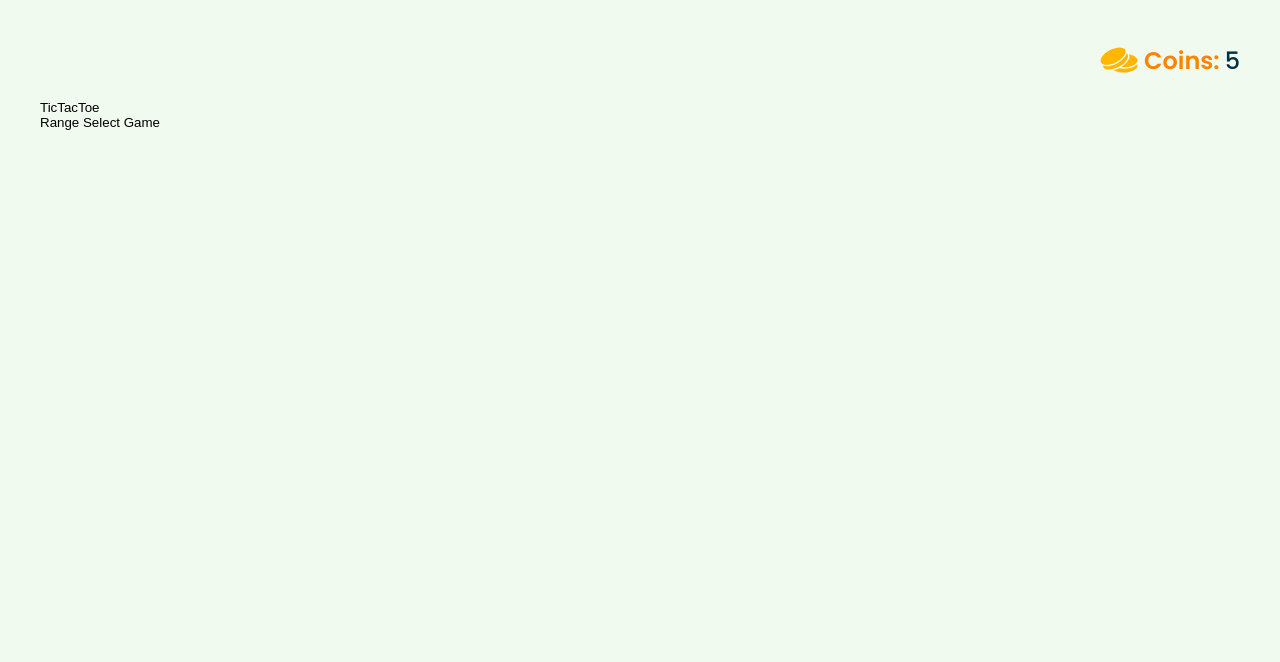
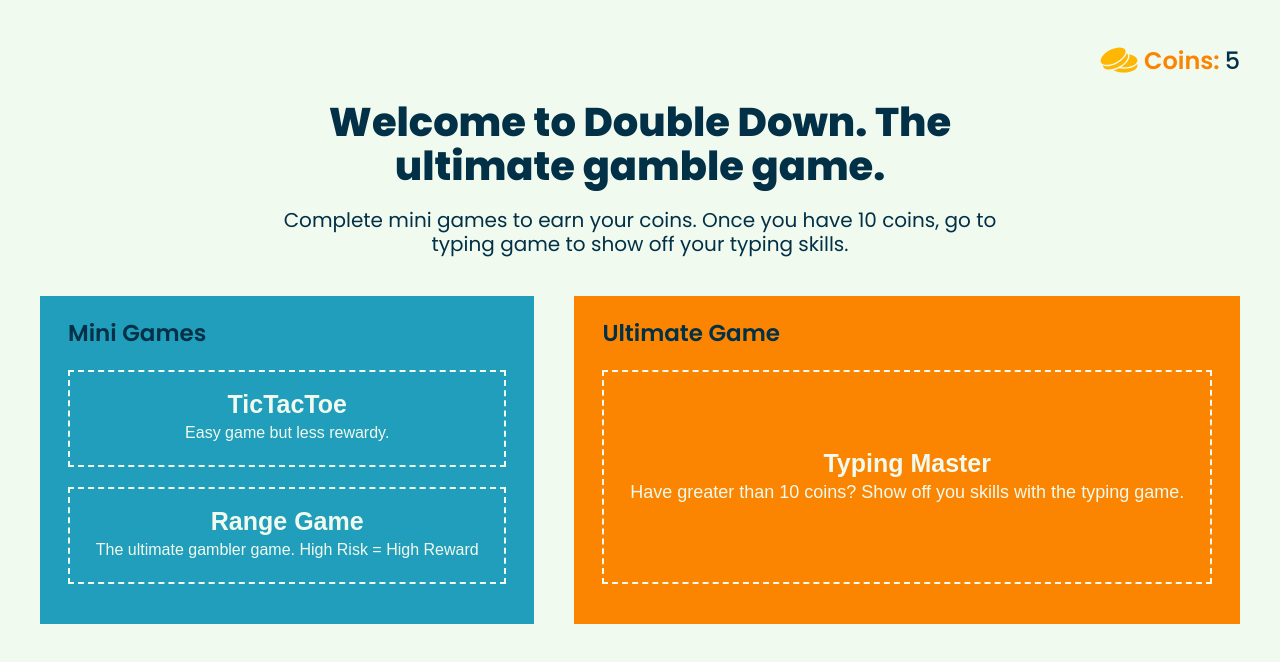
Before and after one commit to ki8yk8/double-down, a React (Vite) app: page / in a window 1280 px wide. Shown: the top 662 px of the page. Built offline with nearby package versions, Linux system fonts and the light colour scheme.

Commit message:
completes v1 of the game

```diff
--- a/src/app.jsx
+++ b/src/app.jsx
@@ -41,12 +41,115 @@ function App() {
 			</header>
 
 			<main>
-				<button className="u-link" onClick={() => set_show_tic_tac(true)}>
-					TicTacToe
-				</button>
-				<button className="u-link" onClick={() => set_show_range(true)}>
-					Range Select Game
-				</button>
+				<header
+					style={{ width: "60vw", margin: "0 auto", textAlign: "center" }}
+				>
+					<h1>Welcome to Double Down. The ultimate gamble game.</h1>
+					<p>
+						Complete mini games to earn your coins. Once you have 10 coins, go
+						to typing game to show off your typing skills.
+					</p>
+				</header>
+
+				<section style={{ marginTop: "2rem", display: "flex", gap: "2rem" }}>
+					<div
+						style={{
+							display: "flex",
+							flexDirection: "column",
+							flexGrow: 1,
+							backgroundColor: "var(--color-blue-green)",
+							padding: "1rem 1.4rem",
+						}}
+					>
+						<h3 style={{ marginBottom: "1rem" }}>Mini Games</h3>
+						<button
+							className="u-link"
+							onClick={() => set_show_tic_tac(true)}
+							style={{
+								border: "2px dashed var(--color-white)",
+								marginBottom: "1rem",
+								padding: "1rem",
+								width: "100%",
+								fontSize: "1.25rem",
+								fontWeight: 600,
+								color: "var(--color-white)",
+							}}
+						>
+							<p>TicTacToe</p>
+							<p
+								style={{
+									fontSize: "0.8rem",
+									fontWeight: 400,
+									marginTop: "0.25rem",
+								}}
+							>
+								Easy game but less rewardy.
+							</p>
+						</button>
+						<button
+							className="u-link"
+							onClick={() => set_show_range(true)}
+							style={{
+								border: "2px dashed var(--color-white)",
+								marginBottom: "1rem",
+								padding: "1rem",
+								width: "100%",
+								fontSize: "1.25rem",
+								fontWeight: 600,
+								color: "var(--color-white)",
+							}}
+						>
+							<p>Range Game</p>
+							<p
+								style={{
+									fontSize: "0.8rem",
+									fontWeight: 400,
+									marginTop: "0.25rem",
+								}}
+							>
+								The ultimate gambler game. High Risk = High Reward
+							</p>
+						</button>
+					</div>
+
+					<div
+						style={{
+							display: "flex",
+							flexDirection: "column",
+							flexGrow: 1,
+							backgroundColor: "var(--color-ut-orange)",
+							padding: "1rem 1.4rem",
+							position: "relative"
+						}}
+					>
+						<h3 style={{ marginBottom: "1rem" }}>Ultimate Game</h3>
+						<button
+							className="u-link"
+							onClick={() => set_show_typing(true)}
+							style={{
+								border: "2px dashed var(--color-white)",
+								marginBottom: "1rem",
+								padding: "1rem",
+								width: "100%",
+								height: "100%",
+								fontSize: "1.25rem",
+								fontWeight: 600,
+								color: "var(--color-white)",
+							}}
+						>
+							<p>Typing Master</p>
+							<p
+								style={{
+									fontSize: "0.9rem",
+									fontWeight: 400,
+									marginTop: "0.25rem",
+								}}
+							>
+								Have greater than 10 coins? Show off you skills with the typing game.
+							</p>
+						</button>
+					</div>
+				</section>
 			</main>
 
 			<Modal isOpen={show_tic_tac} onClose={() => set_show_tic_tac(false)}>
--- a/src/index.css
+++ b/src/index.css
@@ -48,7 +48,7 @@ button:focus {
 	outline: none;
 }
 button:hover {
-	transform: scale(1.1);
+	transform: scale(1.07);
 	transition: transform 250ms ease-out;
 }
 
@@ -80,6 +80,15 @@ button.u-primary:disabled {
 	background-color: var(--color-grey);
 }
 
+h1 {
+	margin: 0;
+	padding: 0;
+	font-size: 2rem;
+	font-weight: 800;
+	line-height: 2.2rem;
+	margin-bottom: 1rem;
+}
+
 h3 {
 	margin: 0;
 	padding: 0;
```
